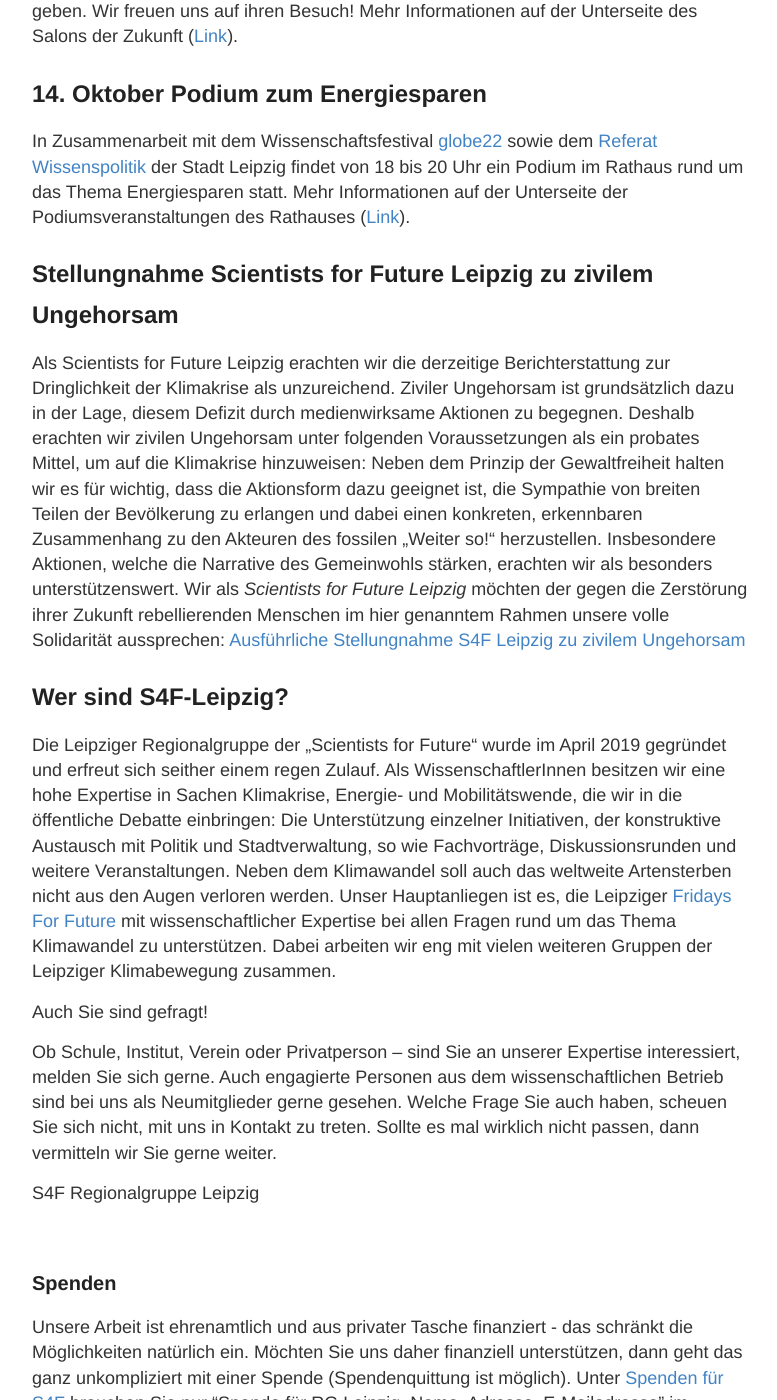
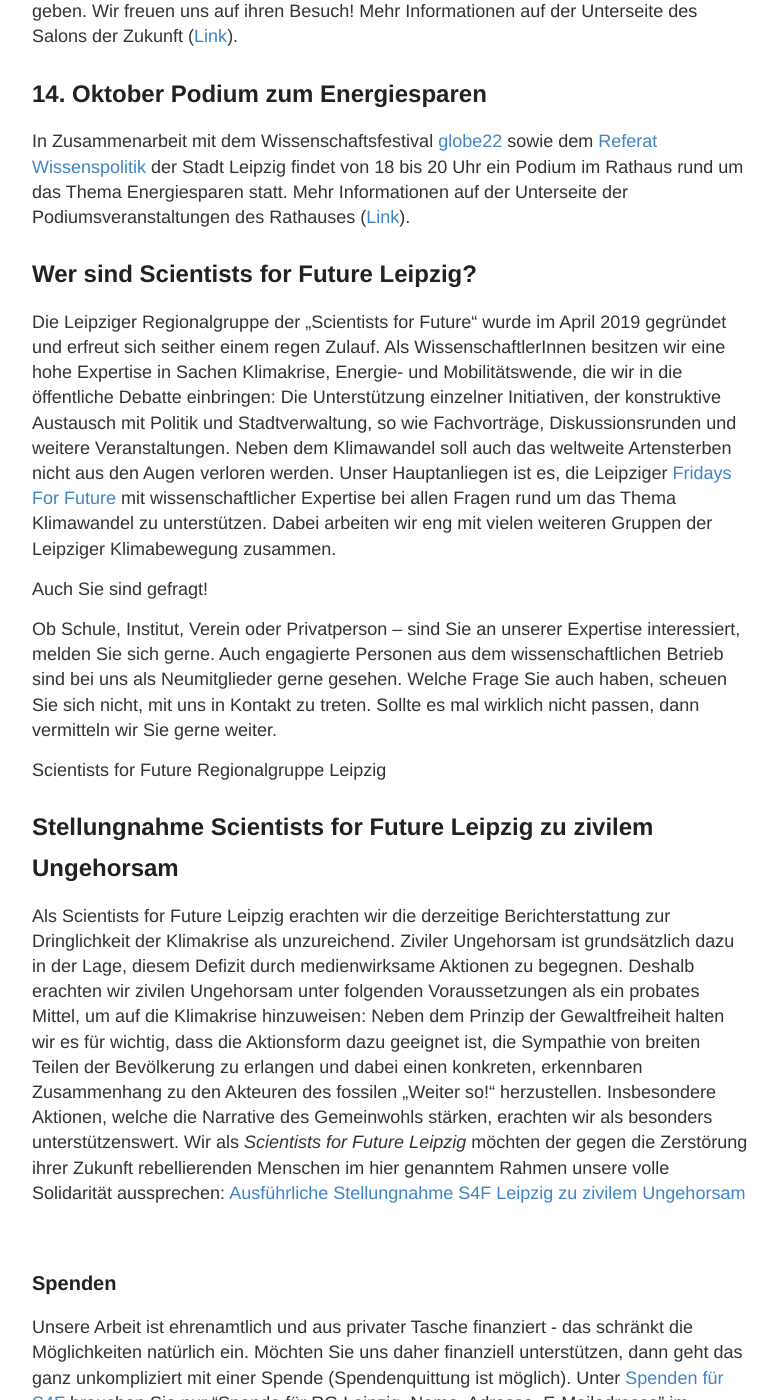
Before and after one commit to s4f-leipzig/s4f-leipzig.github.io, a Jekyll site: the page built from index.md, in a window 1280 px wide and 1400 px high, scrolled down 715 px. Shown: the whole window, without its empty margins (248-1025 px from the left). Built offline with Jekyll 4.4.1, drawn with Linux system fonts in a browser that asks for light colours; some of the changed lines change nothing that is shown.

Commit message:
Update index.md

```diff
--- a/index.md
+++ b/index.md
@@ -8,6 +8,16 @@ Der nächste Salon der Zukunft findet am 8. Oktober 2022 im Rahmen des Stadtteil
 
 <h2>14. Oktober <a href="https://s4f-leipzig.de/podium/">Podium</a> zum Energiesparen</h2>
 In Zusammenarbeit mit dem Wissenschaftsfestival <a href="https://www.globe-festival.de/">globe22</a> sowie dem <a href="https://www.leipzig.de/buergerservice-und-verwaltung/aemter-und-behoerdengaenge/behoerden-und-dienstleistungen/dienststelle/referat-wissenspolitik-0117">Referat Wissenspolitik</a> der Stadt Leipzig findet von 18 bis 20 Uhr ein Podium im Rathaus rund um das Thema Energiesparen statt. Mehr Informationen auf der Unterseite der Podiumsveranstaltungen des Rathauses (<a href="https://s4f-leipzig.de/podium/">Link</a>).
+
+<h2>Wer sind Scientists for Future Leipzig?</h2>
+
+Die Leipziger Regionalgruppe der „Scientists for Future“ wurde im April 2019 gegründet und erfreut sich seither einem regen Zulauf. Als WissenschaftlerInnen besitzen wir eine hohe Expertise in Sachen Klimakrise, Energie- und Mobilitätswende, die wir in die öffentliche Debatte einbringen: Die Unterstützung einzelner Initiativen, der konstruktive Austausch mit Politik und Stadtverwaltung, so wie Fachvorträge, Diskussionsrunden und weitere Veranstaltungen. Neben dem Klimawandel soll auch das weltweite Artensterben nicht aus den Augen verloren werden. Unser Hauptanliegen ist es, die Leipziger <a href="https://fffleipzig.de/" target="blank">Fridays For Future</a> mit wissenschaftlicher Expertise bei allen Fragen rund um das Thema Klimawandel zu unterstützen. Dabei arbeiten wir eng mit vielen weiteren Gruppen der Leipziger Klimabewegung zusammen.
+
+Auch Sie sind gefragt!
+
+Ob Schule, Institut, Verein oder Privatperson – sind Sie an unserer Expertise interessiert, melden Sie sich gerne. Auch engagierte Personen aus dem wissenschaftlichen Betrieb sind bei uns als Neumitglieder gerne gesehen. Welche Frage Sie auch haben, scheuen Sie sich nicht, mit uns in Kontakt zu treten. Sollte es mal wirklich nicht passen, dann vermitteln wir Sie gerne weiter.
+
+Scientists for Future Regionalgruppe Leipzig
 
 <h2>Stellungnahme Scientists for Future Leipzig zu zivilem Ungehorsam</h2>
 Als Scientists for Future Leipzig erachten wir die derzeitige Berichterstattung zur Dringlichkeit der
@@ -20,16 +30,6 @@ Zusammenhang zu den Akteuren des fossilen „Weiter so!“ herzustellen. Insbeso
 welche die Narrative des Gemeinwohls stärken, erachten wir als besonders unterstützenswert.
 Wir als <i>Scientists for Future Leipzig</i> möchten der gegen die Zerstörung ihrer Zukunft rebellierenden Menschen im hier genanntem Rahmen unsere volle Solidarität aussprechen: <a href="https://s4f-leipzig.de/documents/Stellungnahme_zU_S4F_Leipzig.pdf"> Ausführliche Stellungnahme S4F Leipzig zu zivilem Ungehorsam</a>
 
-<h2>Wer sind S4F-Leipzig?</h2>
-
-Die Leipziger Regionalgruppe der „Scientists for Future“ wurde im April 2019 gegründet und erfreut sich seither einem regen Zulauf. Als WissenschaftlerInnen besitzen wir eine hohe Expertise in Sachen Klimakrise, Energie- und Mobilitätswende, die wir in die öffentliche Debatte einbringen: Die Unterstützung einzelner Initiativen, der konstruktive Austausch mit Politik und Stadtverwaltung, so wie Fachvorträge, Diskussionsrunden und weitere Veranstaltungen. Neben dem Klimawandel soll auch das weltweite Artensterben nicht aus den Augen verloren werden. Unser Hauptanliegen ist es, die Leipziger <a href="https://fffleipzig.de/" target="blank">Fridays For Future</a> mit wissenschaftlicher Expertise bei allen Fragen rund um das Thema Klimawandel zu unterstützen. Dabei arbeiten wir eng mit vielen weiteren Gruppen der Leipziger Klimabewegung zusammen.
-
-Auch Sie sind gefragt!
-
-Ob Schule, Institut, Verein oder Privatperson – sind Sie an unserer Expertise interessiert, melden Sie sich gerne. Auch engagierte Personen aus dem wissenschaftlichen Betrieb sind bei uns als Neumitglieder gerne gesehen. Welche Frage Sie auch haben, scheuen Sie sich nicht, mit uns in Kontakt zu treten. Sollte es mal wirklich nicht passen, dann vermitteln wir Sie gerne weiter.
-
-S4F Regionalgruppe Leipzig
-
 <br>
 
 <h3>Spenden</h3>
```
